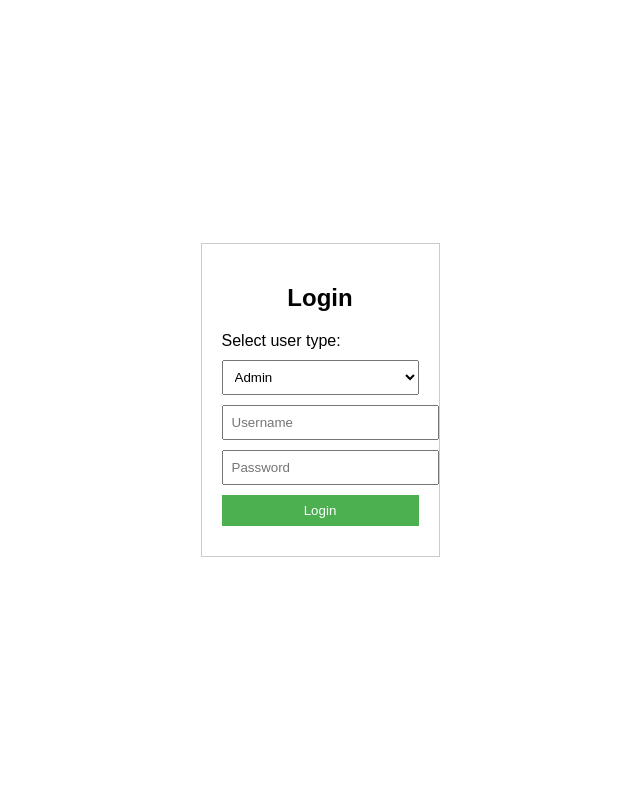
After one commit to Utsavsah75/library_project, a PHP site: page /Untitled-1.html in a window 1280 px wide. The commit adds this page. Shown: the whole page, without its empty margins (320-960 px from the left). Run offline with PHP 8.4, Linux system fonts and the light colour scheme.

Commit message:
First commit

```diff
--- /dev/null
+++ b/Untitled-1.html
@@ -0,0 +1,74 @@
+<!DOCTYPE html>
+<html lang="en">
+<head>
+  <meta charset="UTF-8">
+  <meta name="viewport" content="width=device-width, initial-scale=1.0">
+  <title>Login Page</title>
+ <style>body {
+  font-family: Arial, sans-serif;
+  display: flex;
+  justify-content: center;
+  align-items: center;
+  height: 100vh;
+  margin: 0;
+}
+
+.login-container {
+  border: 1px solid #ccc;
+  padding: 20px;
+  max-width: 300px;
+}
+
+h2 {
+  text-align: center;
+}
+
+input, select, button {
+  display: block;
+  width: 100%;
+  margin: 10px 0;
+  padding: 8px;
+}
+
+button {
+  background-color: #4CAF50;
+  color: white;
+  border: none;
+  cursor: pointer;
+}
+</style>
+</head>
+<body>
+  <div class="login-container">
+    <h2>Login</h2>
+    <label for="userType">Select user type:</label>
+    <select id="userType">
+      <option value="admin">Admin</option>
+      <option value="student">Student</option>
+    </select>
+    <input type="text" id="username" placeholder="Username">
+    <input type="password" id="password" placeholder="Password">
+    <button onclick="login()">Login</button>
+  </div>
+  <script>function login() {
+    const userType = document.getElementById("userType").value;
+    const username = document.getElementById("username").value;
+    const password = document.getElementById("password").value;
+
+    // Perform login verification here (e.g., check against a user database)
+    // For this example, we're using simple hardcoded credentials for demonstration purposes.
+    if (userType === "admin" && username === "admin" && password === "admin") {
+      alert("Welcome Admin!");
+      // Redirect to the admin page
+      window.location.href = "admin.html";
+    } else if (userType === "student" && username === "student" && password === "student") {
+      alert("Welcome Student!");
+      // Redirect to the student page
+      window.location.href = "student.html";
+    } else {
+      alert("Invalid credentials. Please try again.");
+    }
+  }
+  </script>
+</body>
+</html>
```
Also changed, not shown: Admin.html (deleted, +0 -244 lines), Admin.php (added, +139 -0 lines), book_pag.css (+7 -6 lines), index.php (+14 -50 lines), user_form.php (+3 -4 lines), book_page.php (indentation only).
